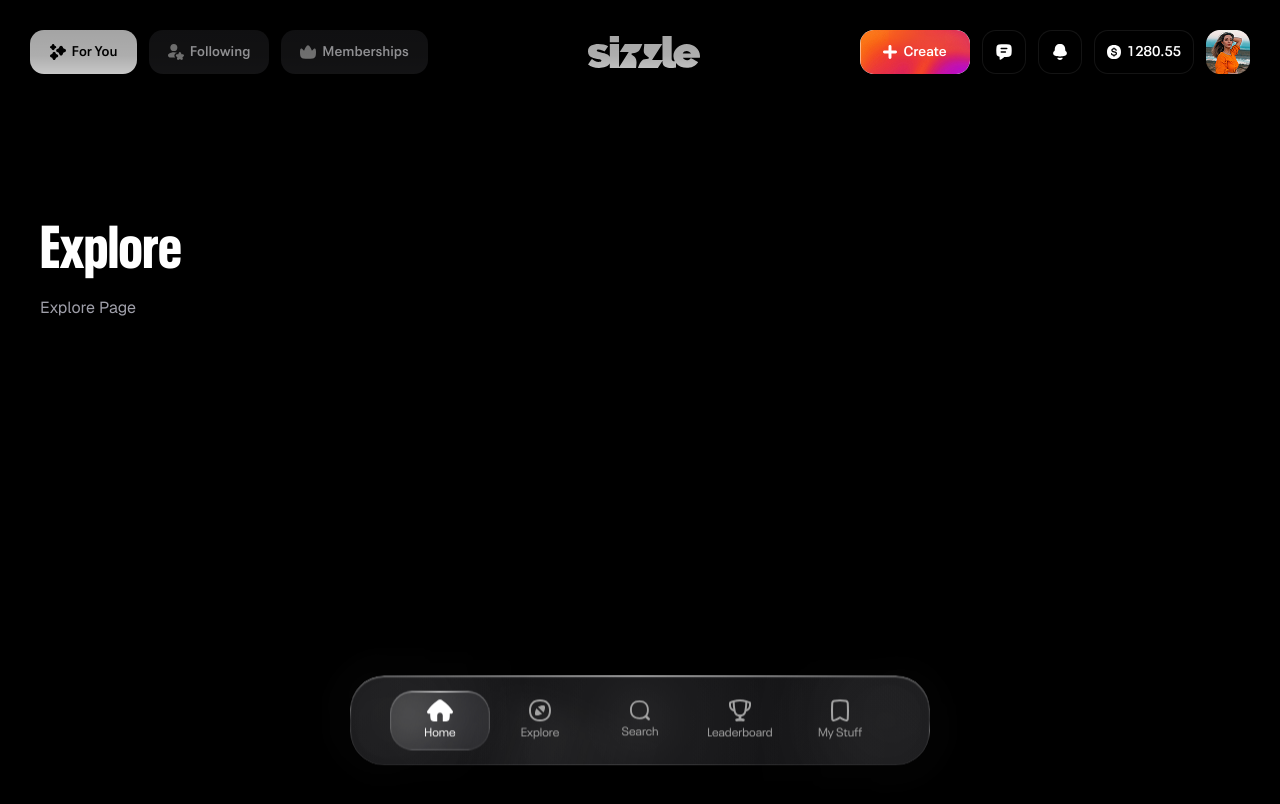
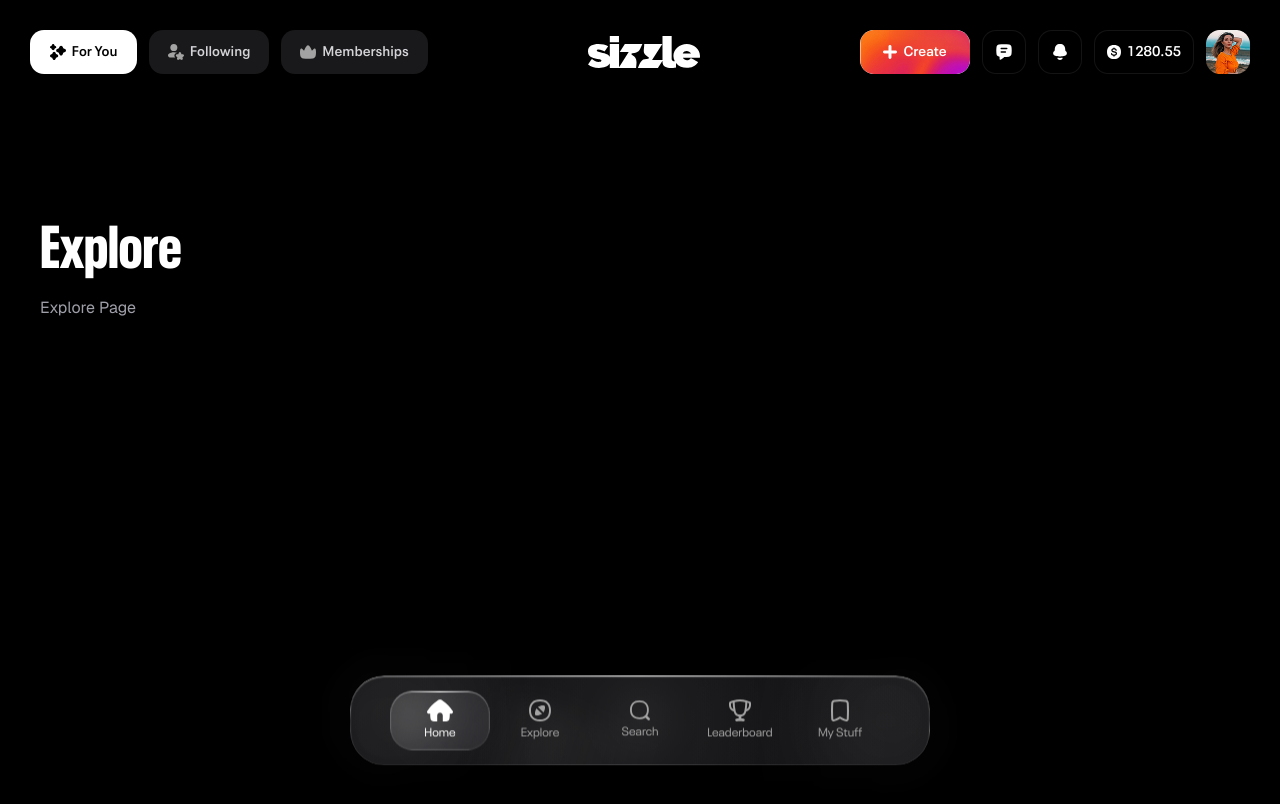
Before and after one commit to iammradarsh/sizzle-ui, a Next.js app: page /explore in a window 1280 px wide. Shown: the top 804 px of the page. Built offline with nearby package versions, Linux system fonts and the light colour scheme.

Commit message:
navupdate

```diff
--- a/components/layout/Header.tsx
+++ b/components/layout/Header.tsx
@@ -5,7 +5,7 @@ import { Avatar, AvatarFallback, AvatarImage } from "../ui/avatar";
 
 export default function Header() {
   return (
-    <div className="relative h-[120px] fixed z-50">
+    <div className="relative h-[120px] z-50">
       {/* ===== YEH NAYA BLUR BLOCK ADD KAREIN ===== */}
       <div className="fixed top-0 left-0 right-0 z-40 grid h-30 pointer-events-none select-none">
         {/* Layer 1 - Light Blur */}
@@ -64,10 +64,11 @@ export default function Header() {
           }}
         />
         {/* Dark overlay */}
+
+        <div className="absolute top-0 left-0 z-0 w-full h-28 opacity-80 bg-gradient-to-t from-black/0 via-black/40 to-black/50" />
       </div>
 
       <header className="fixed top-0 z-50 w-full px-7.5 pt-7.5 pb-11.5">
-        <div className="absolute top-0 w-full h-28 opacity-80 bg-gradient-to-t from-black/0 via-black/40 to-black/50" />
         <div className="z-10 flex items-center justify-between">
           {/* Left */}
           <div className="flex items-center gap-3">
```
